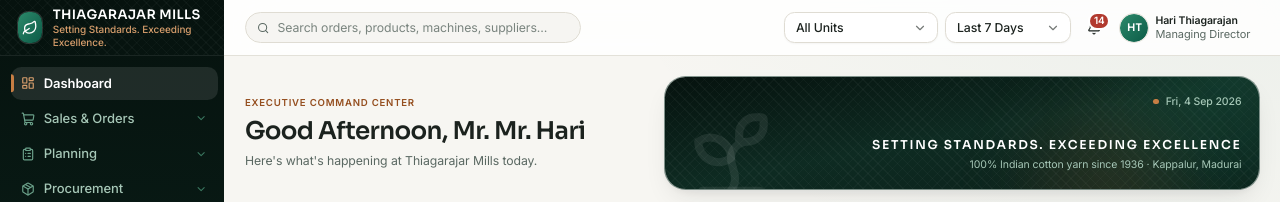
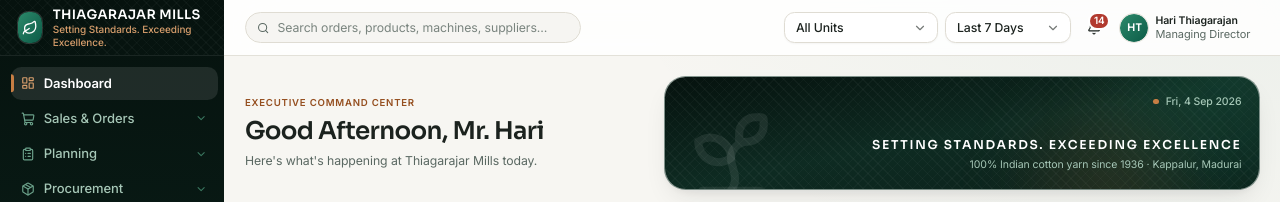
Before and after one commit to balajikarthik2004/Tmill, a React (Vite) app: page / in a window 1280 px wide. Shown: the top 202 px of the page. Built offline with nearby package versions, Linux system fonts and the light colour scheme.

Commit message:
changed theme

```diff
--- a/src/pages/dashboard/ExecutiveDashboard.tsx
+++ b/src/pages/dashboard/ExecutiveDashboard.tsx
@@ -47,7 +47,7 @@
 
   return (
     <div className="space-y-4 p-4 pb-20 lg:p-6 lg:pb-20">
-      <GreetingHero firstName="Mr. Mr. Hari" />
+      <GreetingHero firstName="Mr. Hari" />
 
       {/* KPI cards */}
       <div className="grid grid-cols-1 gap-3 sm:grid-cols-2 lg:grid-cols-3 xl:grid-cols-6">
```
